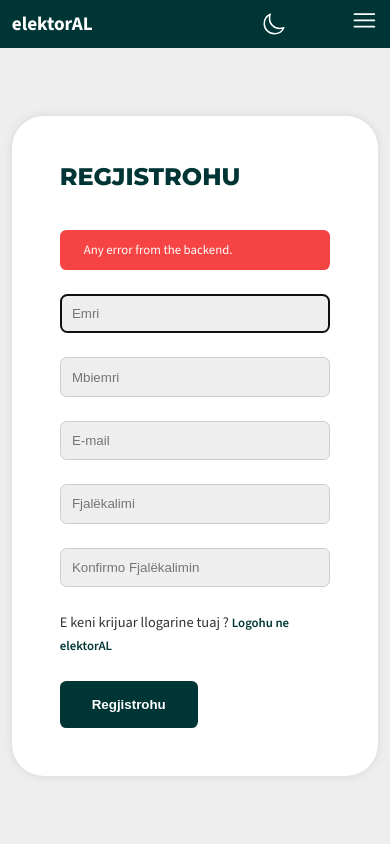
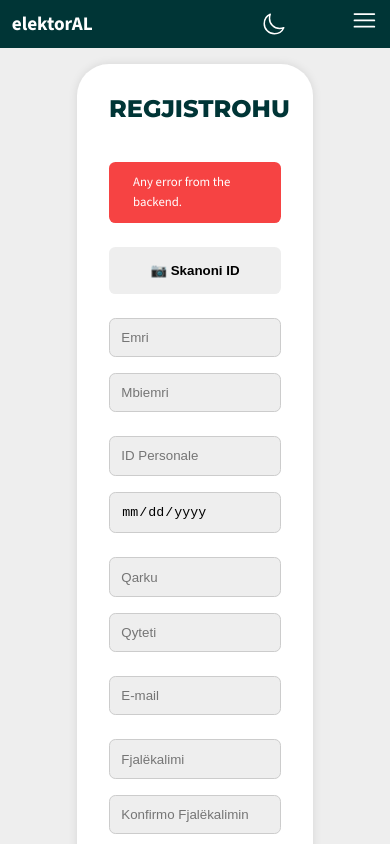
Before and after one commit to 0rkida/elektorAL, a React (Create React App) app in the folder client/: page /register in a window 390 px wide. Shown: the top 844 px of the page. Built offline with nearby package versions, Linux system fonts and the light colour scheme.

Commit message:
Fixed the register, to be responsive and added the scan button also added the login page

```diff
--- a/client/src/index.css
+++ b/client/src/index.css
@@ -236,7 +236,7 @@ nav {
     display: grid;
     place-items: center;
     height: 100vh;
-    padding-top: 3rem;
+    padding: 4rem 4rem;
 }
 
 .register__container {
@@ -284,6 +284,15 @@ nav {
 
 }
 
+.form__row {
+    display: grid;
+    grid-template-columns: 1fr 1fr;
+    gap: 1rem;
+}
+
+
+
+
 
 
 
@@ -327,4 +336,17 @@ nav {
         width: 100%;
     }
 
+.register__container {
+        width: 90%; /* ose min(90%, 30rem) */
+        padding: 2rem;
+    }
+
+    .form__row {
+        grid-template-columns: 1fr; /* 1 kolonë për mobile */
+    }
+
+    .register form input,
+    .register form button {
+        width: 100%; /* full width për mobile */
+    }
 }
--- /dev/null
+++ b/client/src/pages/Landing.jsx
@@ -0,0 +1,9 @@
+import React from 'react'
+
+const Landing = () => {
+  return (
+    <div>Landing</div>
+  )
+}
+
+export default Landing
--- a/client/src/pages/Login.jsx
+++ b/client/src/pages/Login.jsx
@@ -1,9 +1,66 @@
-import React from 'react'
+import React, { useState } from 'react'
+import { Link } from 'react-router-dom';
 
 const Login = () => {
+  const [credentials, setCredentials] = useState({
+    email: "",
+    password: ""
+  });
+
+  const changeInputHandler = (e) => {
+    setCredentials(prevState => ({
+      ...prevState,
+      [e.target.name]: e.target.value
+    }));
+  };
+
+  const handleSubmit = (e) => {
+    e.preventDefault();
+    console.log("Login data:", credentials);
+    // këtu bën request në backend për login
+  };
+
   return (
-    <div>Login</div>
+    <section className="register">
+      <div className="container register__container">
+        <h2>Hyr në elektorAL</h2>
+
+        <form onSubmit={handleSubmit}>
+          <p className="form__error-message">Any error from the backend.</p>
+
+          {/* Email ose ID */}
+          <input
+            type="text"
+            name="email"
+            placeholder="E-mail ose ID personale"
+            onChange={changeInputHandler}
+            autoComplete="true"
+          />
+
+          {/* Password */}
+          <input
+            type="password"
+            name="password"
+            placeholder="Fjalëkalimi"
+            onChange={changeInputHandler}
+            autoComplete="true"
+          />
+
+          {/* Forgot password link */}
+          <p className="form__forgot">
+            <Link to="/forgot-password">Keni harruar fjalëkalimin?</Link>
+          </p>
+
+          {/* Redirect to register */}
+          <p>
+            Nuk keni llogari? <Link to="/register">Regjistrohuni</Link>
+          </p>
+
+          <button type="submit" className="btn primary">Hyr</button>
+        </form>
+      </div>
+    </section>
   )
 }
 
-export default Login
+export default Login;
--- a/client/src/pages/Register.jsx
+++ b/client/src/pages/Register.jsx
@@ -2,38 +2,91 @@ import React, { useState } from 'react'
 import { Link } from 'react-router-dom';
 
 const Register = () => {
-const [userData, setUserData] = useState({emri:"", mbiemri:"", email:"", password:"", password2:""});
+  const [userData, setUserData] = useState({
+    emri: "",
+    mbiemri: "",
+    email: "",
+    password: "",
+    password2: "",
+    idPersonal: "",
+    datelindja: "",
+    qarku: "",
+    qyteti: ""
+  });
 
-//function to change controlled inputs
-const changeInputHandler = (e) => {
-  setUserData(prevState => {
-    return {...prevState, [e.target.name]: e.target.value}
-  })
-}
+  const changeInputHandler = (e) => {
+    setUserData(prevState => ({
+      ...prevState,
+      [e.target.name]: e.target.value
+    }))
+  }
 
-console.log(userData)
+  const handleScanID = () => {
+    setUserData(prevState => ({
+      ...prevState,
+      emri: "Arbër",
+      mbiemri: "Hoxha",
+      idPersonal: "J12345678",
+      datelindja: "1999-05-20",
+      qarku: "Tiranë",
+      qyteti: "Tiranë"
+    }));
+  };
 
   return (
     <section className="register">
       <div className="container register__container">
-        <h2> Regjistrohu </h2>
+        <h2>Regjistrohu</h2>
 
         <form>
-          <p className="form__error-message">
-            Any error from the backend.
+          <p className="form__error-message">Any error from the backend.</p>
+
+          {/* Buton për të skanuar ID */}
+          <button type="button" className="btn secondary" onClick={handleScanID}>
+            📷 Skanoni ID
+          </button>
+
+          {/* Emri & Mbiemri */}
+          <div className="form__row">
+            <input type="text" name="emri" placeholder="Emri" value={userData.emri} readOnly />
+            <input type="text" name="mbiemri" placeholder="Mbiemri" value={userData.mbiemri} readOnly />
+          </div>
+
+          {/* ID & Datëlindja */}
+          <div className="form__row">
+            <input type="text" name="idPersonal" placeholder="ID Personale" value={userData.idPersonal} readOnly />
+            <input type="date" name="datelindja" placeholder="Datëlindja" value={userData.datelindja} readOnly />
+          </div>
+
+          {/* Qarku & Qyteti */}
+          <div className="form__row">
+            <input type="text" name="qarku" placeholder="Qarku" value={userData.qarku} readOnly />
+            <input type="text" name="qyteti" placeholder="Qyteti" value={userData.qyteti} readOnly />
+          </div>
+
+          {/* Email */}
+          <input type="email" name="email" placeholder="E-mail" onChange={changeInputHandler} autoComplete="true" />
+
+          {/* Password & Confirm */}
+          <div className="form__row">
+            <input type="password" name="password" placeholder="Fjalëkalimi" onChange={changeInputHandler} autoComplete="true" />
+            <input type="password" name="password2" placeholder="Konfirmo Fjalëkalimin" onChange={changeInputHandler} autoComplete="true" />
+          </div>
+
+          {/* Checkbox për terms */}
+          <div className="form__checkbox">
+            <input type="checkbox" id="terms" required />
+            <label htmlFor="terms"> Pajtohem me Termat dhe Kushtet </label>
+          </div>
+
+          <p>
+            E keni krijuar llogarinë tuaj? <Link to="/login">Logohu në elektorAL</Link>
           </p>
-          <input type="text" name='emri' placeholder='Emri' onChange ={changeInputHandler} autoComplete='true' autoFocus/>
-          <input type="text" name='mbiemri' placeholder='Mbiemri' onChange ={changeInputHandler} autoComplete='true'/>
-          <input type="text" name='email' placeholder='E-mail' onChange ={changeInputHandler} autoComplete='true'/>
-          <input type="password" name='password' placeholder='Fjalëkalimi' onChange ={changeInputHandler} autoComplete='true'/>
-          <input type="password2" name='confirmPassword' placeholder='Konfirmo Fjalëkalimin' onChange ={changeInputHandler} autoComplete='true'/>
-          <p>E keni krijuar llogarine tuaj ? <Link to = '/' > Logohu ne elektorAL </Link></p>
-          <button type='submit'  className="btn primary"> Regjistrohu </button>
-
+          <button type="submit" className="btn primary">Regjistrohu</button>
         </form>
       </div>
     </section>
   )
 }
 
-export default Register
+export default Register;
```
Also changed, not shown: client/src/App.js (+7 -1 lines).
